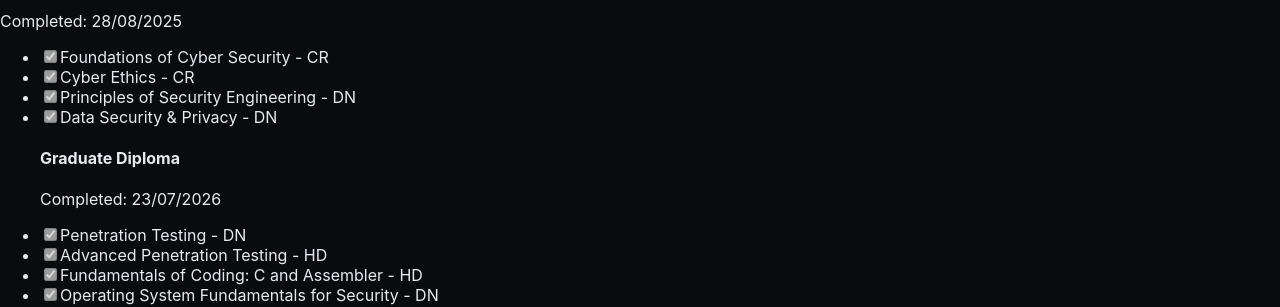
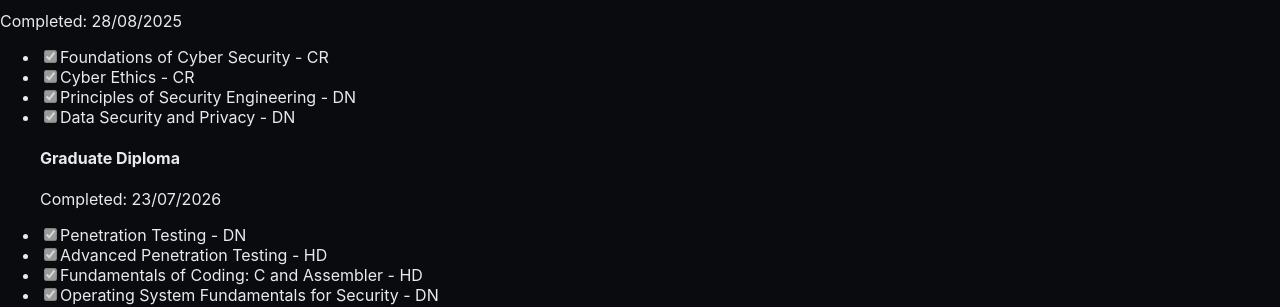
Before and after one commit to Kaninte/n0signal.dev, a Jekyll site: the page built from _about/education-certifications.md, in a window 1280 px wide and 1018 px high. Shown: the part 408-715 px from the top of the window. Built offline with Jekyll 4.4.1, drawn with Linux system fonts in a browser that asks for light colours.

Commit message:
vault backup: 2026-08-16 00:24:13

```diff
--- a/_about/education-certifications.md
+++ b/_about/education-certifications.md
@@ -22,7 +22,7 @@ Completed: 28/08/2025
 - [x] Foundations of Cyber Security - CR
 - [x] Cyber Ethics - CR
 - [x] Principles of Security Engineering - DN
-- [x] Data Security & Privacy - DN
+- [x] Data Security and Privacy - DN
 #### Graduate Diploma
 Completed: 23/07/2026
 - [x] Penetration Testing - DN
```
